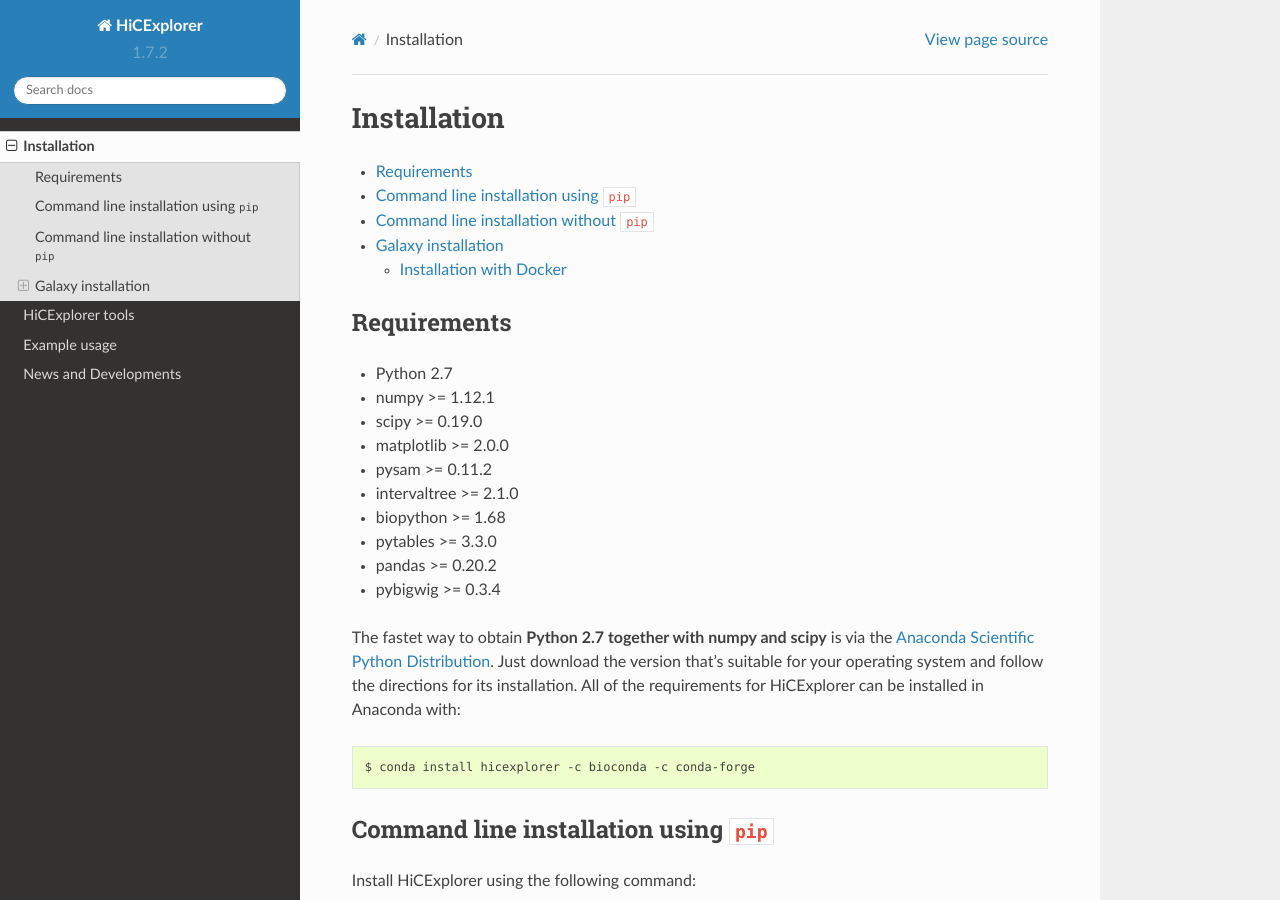
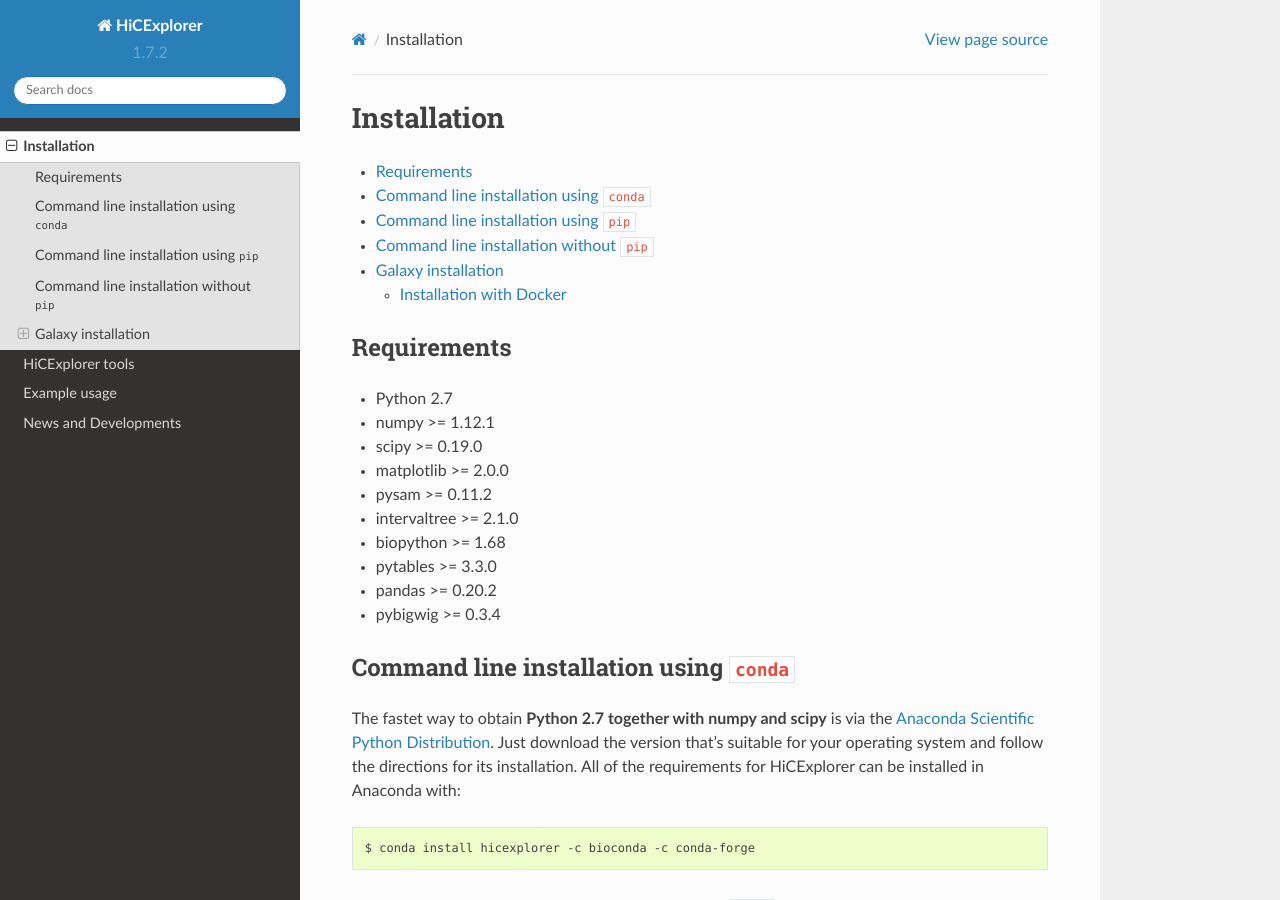
Before and after one commit to deeptools/HiCExplorer, a Sphinx documentation site: the page built from docs/content/installation.rst, in a window 1280 px wide and 900 px high. Built offline with Sphinx 7.4.7 and the Read the Docs theme 2.0.0, drawn with Linux system fonts in a browser that asks for light colours.

Commit message:
Own header for conda installation

```diff
--- a/docs/content/installation.rst
+++ b/docs/content/installation.rst
@@ -17,6 +17,9 @@
 * pytables >= 3.3.0
 * pandas >= 0.20.2
 * pybigwig >= 0.3.4
+
+Command line installation using ``conda``
+-----------------------------------------
 
 The fastet way to obtain **Python 2.7 together with numpy and scipy** is
 via the `Anaconda Scientific Python
```
